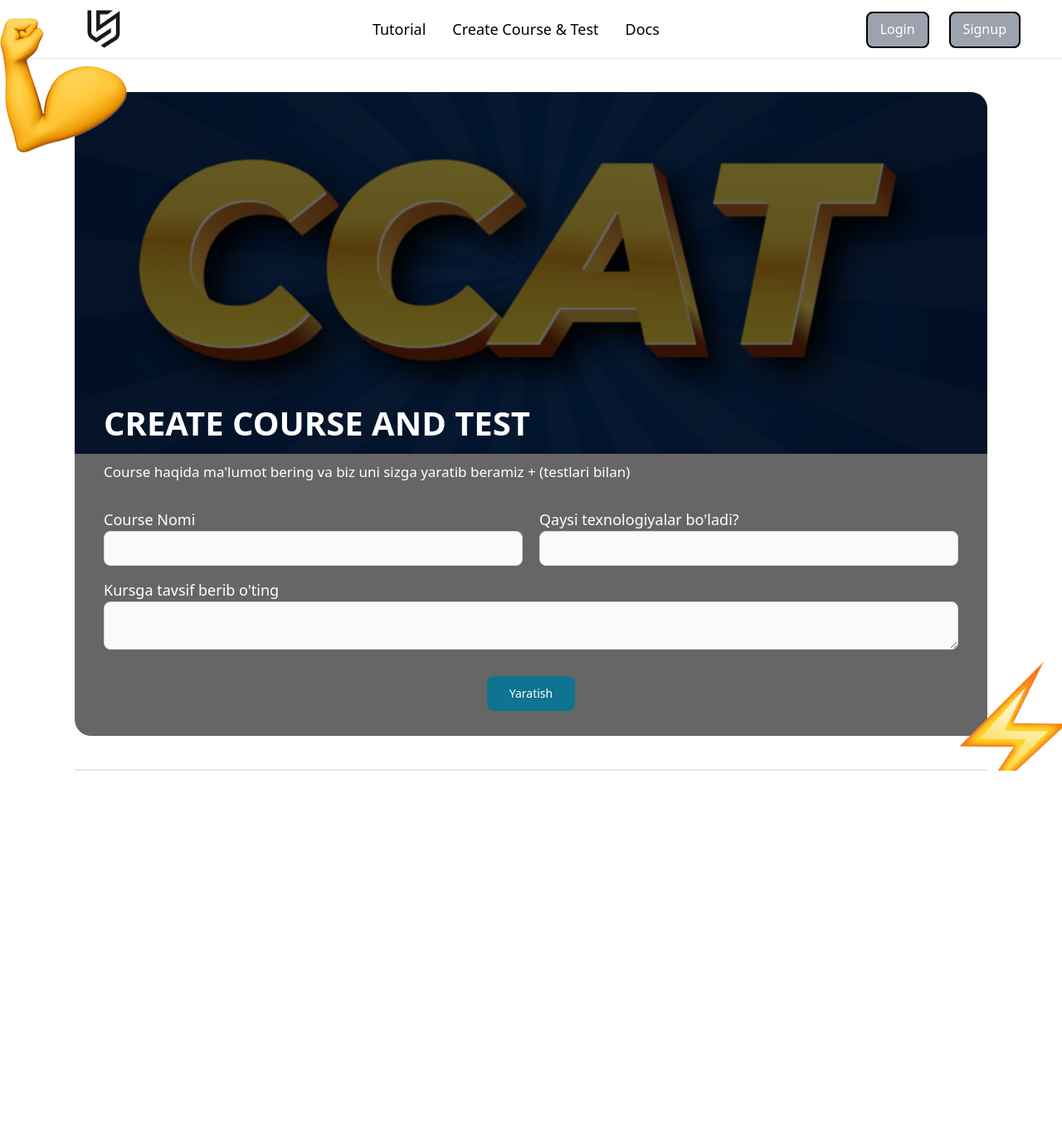
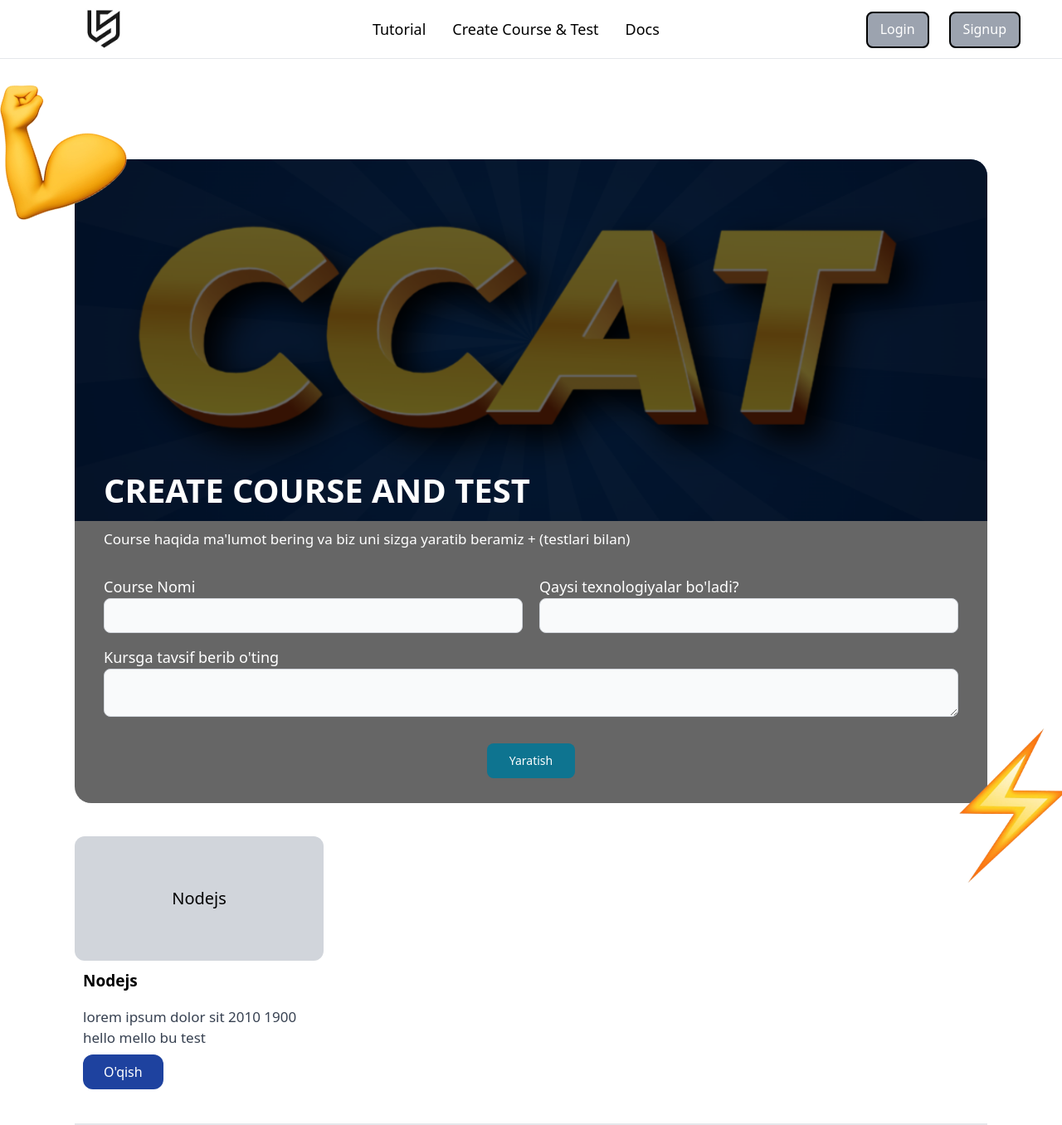
Before and after one commit to ammoriddin/LSAI, a React (Vite) app: page /ccat in a window 1280 px wide. Shown: the whole page at 83% size. Before the commit the page ends 929 px from the top, so only its background shows below. Built offline with nearby package versions, Linux system fonts and the light colour scheme.

Commit message:
Update navbar and some styles

```diff
--- a/src/App.jsx
+++ b/src/App.jsx
@@ -11,7 +11,11 @@ import Tdoc from './containers/tdoc/main';
 function App() {
   return (
     <Router>
-      <Navbar />
+      <div className='h-[10vh] mb-[3rem]'>
+        <div className='w-full top-0 fixed bg-white z-[400000000000000] border-b-[1.5px]'>
+          <Navbar />
+        </div>
+      </div>
       <Routes>
         <Route path='/' element={<Home />} />
         <Route path='/login' element={<Login />} />
--- a/src/components/ccat/ccatpage.jsx
+++ b/src/components/ccat/ccatpage.jsx
@@ -2,16 +2,17 @@ import React from 'react'
 import muscle from '../../assets/muscle.png'
 import lighting from '../../assets/lighting.png'
 import { Button, Label, TextInput, Textarea } from 'flowbite-react'
+import Card from '../card/card'
 
 export default function CcatPage() {
   return (
     <>
-        <div className='my-[40px] relative rounded-[20px] ccat-bg'>
-            <div className='w-[170px] absolute emoji top-[-7rem] left-[-7rem] rotate-[-20deg]'>
+        <div className='mb-[40px] mt-[7rem] relative rounded-[20px] ccat-bg'>
+            <div className='w-[170px] absolute top-[-7rem] left-[-7rem] rotate-[-20deg]'>
                 <img className='w-full' src={muscle} alt="" />
             </div>
 
-            <div className='w-[130px] absolute emoji bottom-[-6rem] right-[-6rem]'>
+            <div className='w-[130px] absolute bottom-[-6rem] right-[-6rem]'>
                 <img className='w-full' src={lighting} alt="" />
             </div>
             <div className='w-full px-[35px] pb-[30px] pt-[33.5%] rounded-[20px] h-full flex flex-col justify-end bg-black/60'>
@@ -36,6 +37,8 @@ export default function CcatPage() {
                 </form>
             </div>
         </div>
+
+        <Card title={'Nodejs'} description={'lorem ipsum dolor sit 2010 1900 hello mello bu test'} id={54} />
     </>
   )
 }
--- a/src/components/hero/hero.jsx
+++ b/src/components/hero/hero.jsx
@@ -3,9 +3,11 @@ import searchIcon from '../../assets/search-icon.svg'
 import { Button, TextInput } from 'flowbite-react'
 import fire from '../../assets/fire.png'
 import programmer from '../../assets/programmer-emoji.png'
+import Card from '../card/card'
 
 export default function Hero() {
   return (
+    <>
       <div className='relative'>
         <div className='w-[300px] absolute top-[-5rem] left-[-10rem] rotate-[-40deg]'>
           <img className='w-full h-full' src={fire} alt="" />
@@ -29,5 +31,7 @@ export default function Hero() {
             </div>
         </div>
       </div>
+              <Card title={'Nodejs'} description={'lorem ipsum dolor sit 2010 1900 hello mello bu test'} id={54} />
+    </>
   )
 }
--- a/src/containers/navbar/navbar.jsx
+++ b/src/containers/navbar/navbar.jsx
@@ -4,9 +4,8 @@ import React from 'react'
 
 export default function Navbar() {
   return (
-    <nav className='w-full sticky top-0 bg-white z-[400000000000000] border-b-[1.5px]'>
-        <div className='w-full max-w-[1400px] py-[10px] px-[50px] mx-[auto] flex justify-between items-center'>
-            <Link to={'/'} className='w-[150px] h-[50px]'>
+    <nav className='w-full max-w-[1400px] py-[10px] px-[50px] mx-[auto] flex justify-between items-center'>
+        <Link to={'/'} className='w-[150px] relative h-[50px]'>
             <img className='w-full h-full object-cover' src={logo} alt="logo" />
         </Link>
         <ul className='flex gap-8 font-[500] text-[18px]'>
@@ -28,7 +27,6 @@ export default function Navbar() {
                 <Link to={'/signup'} className='bg-gray-400 pt-[8px] text-white rounded-lg px-[15px] font-[500] pb-[10px] border-[2px] border-black border-solid'>Signup</Link>
             </li>
         </ul>
-        </div>
     </nav>
   )
 }
--- a/src/index.css
+++ b/src/index.css
@@ -56,7 +56,3 @@ body, html {
 ::-webkit-scrollbar-thumb:hover {
   background: #555;
 }
-
-.emoji {
-  z-index: 9000000000000000000000000000000000000;
-}
```
Lines whose indentation alone changed are shown as unchanged.
